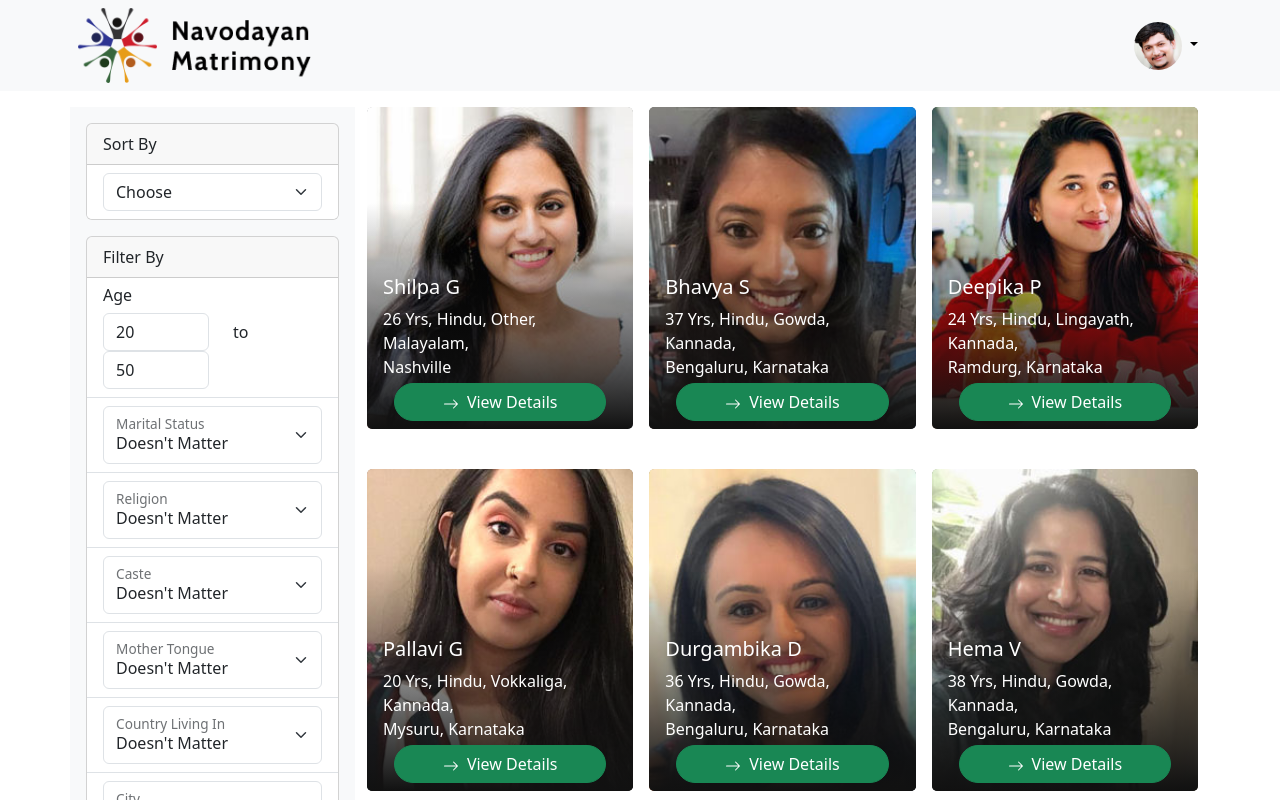
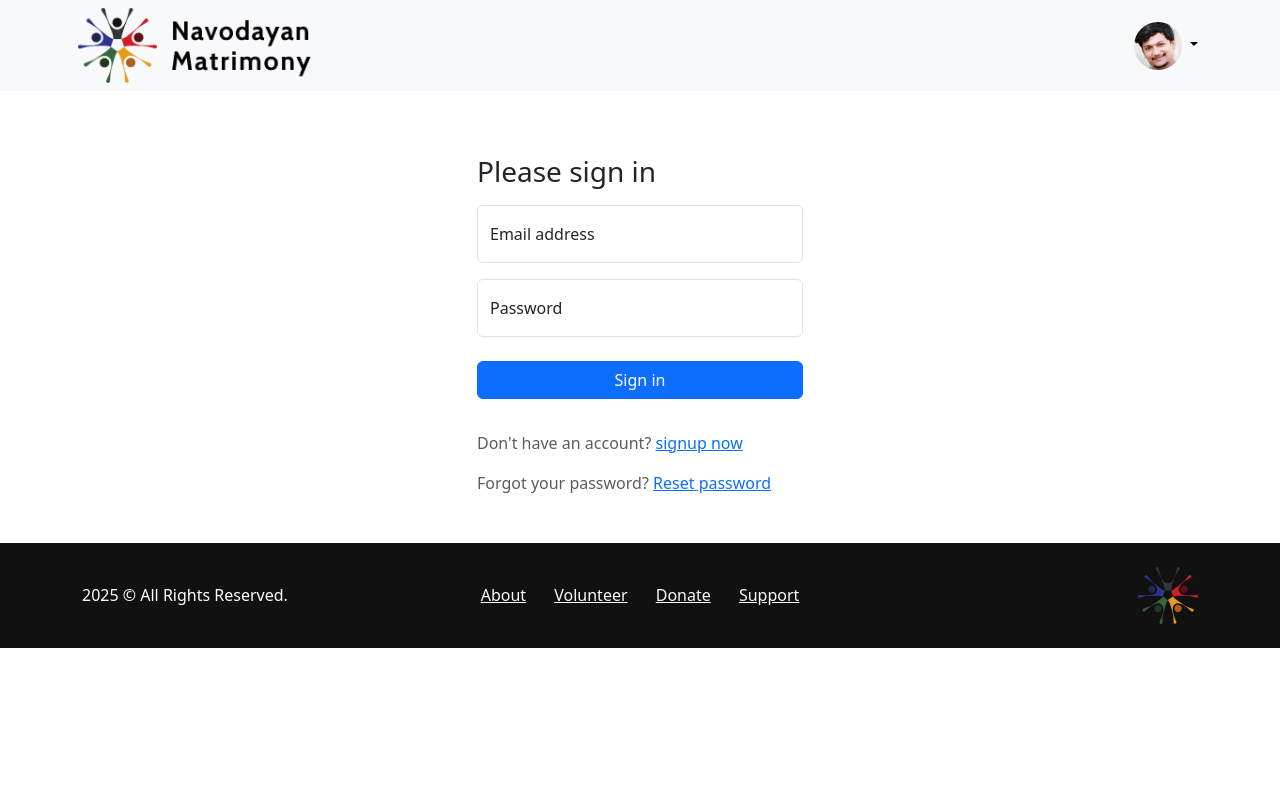
Before and after one commit to rjayaramegowda/honalu-react, a React (Vite) app: page / in a window 1280 px wide. Shown: the top 800 px of the page. Built offline with nearby package versions, Linux system fonts and the light colour scheme; data requests are answered from the project's data file.

Commit message:
added auth

```diff
--- a/src/AppMain.tsx
+++ b/src/AppMain.tsx
@@ -2,13 +2,22 @@ import { BrowserRouter, Route, Routes } from "react-router";
 import Dashboard from "./pages/Dashboard";
 import ProfileDetailsPage from "./pages/ProfileDetailsPage";
 import ProfileListPage from "./pages/ProfileListPage";
+import Signup from "./components/auth/Signup";
+import Register from "./pages/Register";
+import SignIn from "./components/auth/SignIn";
+import ResetPassword from "./components/auth/ResetPassword";
 
 const AppMain = () => {
   return (
     <main className="row">
       <BrowserRouter>
         <Routes>
-          <Route index element={<ProfileListPage />} />
+          <Route index element={<SignIn />} />
+          <Route path="signup" element={<Signup />} />
+          <Route path="reset" element={<ResetPassword />} />
+          <Route path="register" element={<Register />} />
+
+          <Route path="profiles" element={<ProfileListPage />} />
           <Route path="details" element={<ProfileDetailsPage />} />
           <Route path="dashboard" element={<Dashboard />} />
 
--- a/src/components/auth/SignIn.tsx
+++ b/src/components/auth/SignIn.tsx
@@ -1,15 +1,20 @@
-import React, { useState } from "react";
+import React, { useEffect, useState } from "react";
 import { getAuth, signInWithEmailAndPassword } from "firebase/auth";
 import { Authuser } from "../../models/authuser.model";
+import iApp from "./firebaseauth";
+import { Link, useHref, useNavigate, useResolvedPath } from "react-router";
 
 const SignIn = () => {
   //SignIn
+  const a1 = iApp;
   const auth = getAuth();
+  let navigate = useNavigate();
 
   const [email, setEmail] = useState("");
   const [password, setPassword] = useState("");
   const [isLoading, setIsLoading] = useState(false);
   const [isFailure, setIsFailure] = useState(false);
+  const [failureMsg, setFailureMsg] = useState("");
   const [isSuccess, setIsSuccess] = useState(false);
   const [authUser, setAuthUser] = useState<Authuser | null>();
 
@@ -24,11 +29,11 @@ const SignIn = () => {
         // ...
         return user;
       })
+      .then(() => navigate("profiles"))
       .catch((error) => {
         setIsFailure(true);
-        const errorCode = error.code;
-        const errorMessage = error.message;
-        console.log(errorCode, errorMessage);
+        setFailureMsg(error.message);
+        console.log(error.code, error.message);
 
         return error;
       });
@@ -41,6 +46,10 @@ const SignIn = () => {
     setIsLoading(true);
     login(email, password);
   }
+
+  useEffect(() => {
+    return () => {};
+  }, []);
 
   return (
     <main className="form-signin m-auto mt-5" style={{ width: 350 }}>
@@ -65,7 +74,7 @@ const SignIn = () => {
           className={isFailure ? "alert alert-danger" : "d-none"}
           role="alert"
         >
-          Error: Invalid credential (Failure).
+          Error: {failureMsg}
         </div>
         <div className="form-floating mb-3">
           <input
@@ -103,11 +112,11 @@ const SignIn = () => {
         </button>
 
         <p className="mt-3 mb-3 text-body-secondary">
-          Don't have an account? <a href="./signup.html"> signup now</a>
+          Don't have an account? <Link to="signup"> signup now</Link>
         </p>
 
         <p className="mt-3 mb-5 text-body-secondary">
-          Forgot your password? <a href="./signup.html"> Reset password</a>
+          Forgot your password? <Link to="reset"> Reset password</Link>
         </p>
       </form>
     </main>
--- a/src/components/auth/Signup.tsx
+++ b/src/components/auth/Signup.tsx
@@ -1,5 +1,6 @@
 import { createUserWithEmailAndPassword, getAuth } from "firebase/auth";
 import React, { useState } from "react";
+import { Link } from "react-router";
 
 const Signup = () => {
   const auth = getAuth();
@@ -11,29 +12,33 @@ const Signup = () => {
   const [confirmPassword, setConfirmPassword] = useState("");
   const [isError, setIsError] = useState(false);
   const [isFailure, setIsFailure] = useState(false);
+  const [failureMsg, setFailureMsg] = useState("");
   const [isSuccess, setIsSuccess] = useState(false);
+  const [showBusy, setShowBusy] = useState(false);
 
   function signup() {
     createUserWithEmailAndPassword(auth, email, password)
       .then((userCredential) => {
         // Signed up
         const user = userCredential.user;
-        console.log("user = ", user);
         setIsSuccess(true);
+        setIsFailure(false);
+        setShowBusy(false);
         // ...
       })
       .catch((error) => {
-        const errorCode = error.code;
-        const errorMessage = error.message;
-        // ..
-        console.log("signup: errorCode ", errorCode);
-        console.log("signup: errorMessage ", errorMessage);
+        setIsFailure(true);
+        setIsSuccess(false);
+        setFailureMsg(error.code);
+        console.log("Error: ", error.code, error.message);
+        setShowBusy(false);
       });
   }
 
   function handleSubmit(e: React.FormEvent<HTMLFormElement>) {
     e.preventDefault();
     if (password === confirmPassword) {
+      setShowBusy(true);
       signup();
     } else {
       setIsFailure(true);
@@ -52,7 +57,7 @@ const Signup = () => {
           className={isFailure ? "alert alert-danger" : "d-none"}
           role="alert"
         >
-          Error! Email address is already in use.
+          Error! {failureMsg}
         </div>
         <div
           className={isSuccess ? "alert alert-success" : "d-none"}
@@ -144,15 +149,19 @@ const Signup = () => {
             .
           </label>
         </div>
-        <button className="btn btn-primary w-100 my-3" type="submit">
+        <button
+          disabled={showBusy}
+          className="btn btn-primary w-100 my-3"
+          type="submit"
+        >
           Signup
         </button>
 
         <p className="mt-4 mb-4 mb-3 text-body-secondary">
           Already have an account?
-          <a href="./signup.html" className="ps-2">
+          <Link to="/" className="ps-2">
             Sign In
-          </a>
+          </Link>
         </p>
       </form>
     </main>
--- /dev/null
+++ b/src/components/auth/firebaseauth.ts
@@ -0,0 +1,16 @@
+import React from "react";
+import { initializeApp } from "firebase/app";
+
+const firebaseConfig = {
+  apiKey: "AIzaSyBCvkBYmRdGSpcVOxDDMIWIaPSwSYioSo4",
+  authDomain: "honalu-react.firebaseapp.com",
+  projectId: "honalu-react",
+  storageBucket: "honalu-react.firebasestorage.app",
+  messagingSenderId: "704593316810",
+  appId: "1:704593316810:web:03ad1fb5e7b37b43199d33",
+};
+
+// Initialize Firebase
+const iApp = initializeApp(firebaseConfig);
+
+export default iApp;
--- /dev/null
+++ b/src/pages/Register.tsx
@@ -0,0 +1,22 @@
+import React from "react";
+import { useNavigate } from "react-router";
+
+const Register = () => {
+  let navigate = useNavigate();
+
+  return (
+    <div>
+      <h1>Register</h1>
+      <button
+        className="btn btn-outline-success"
+        onClick={() => {
+          navigate("sss");
+        }}
+      >
+        Click Me
+      </button>
+    </div>
+  );
+};
+
+export default Register;
```
Also changed, not shown: 2 other files (tests, documents, lock files or other folders).
